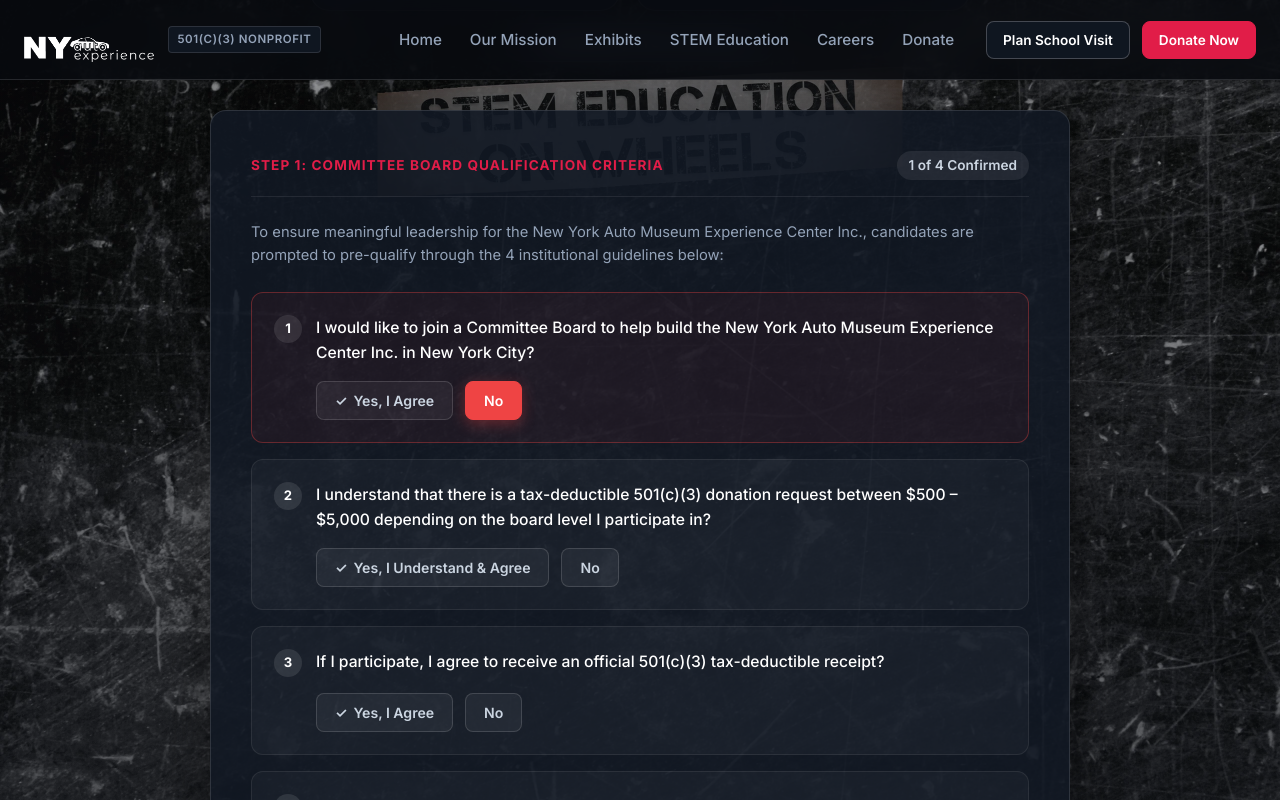
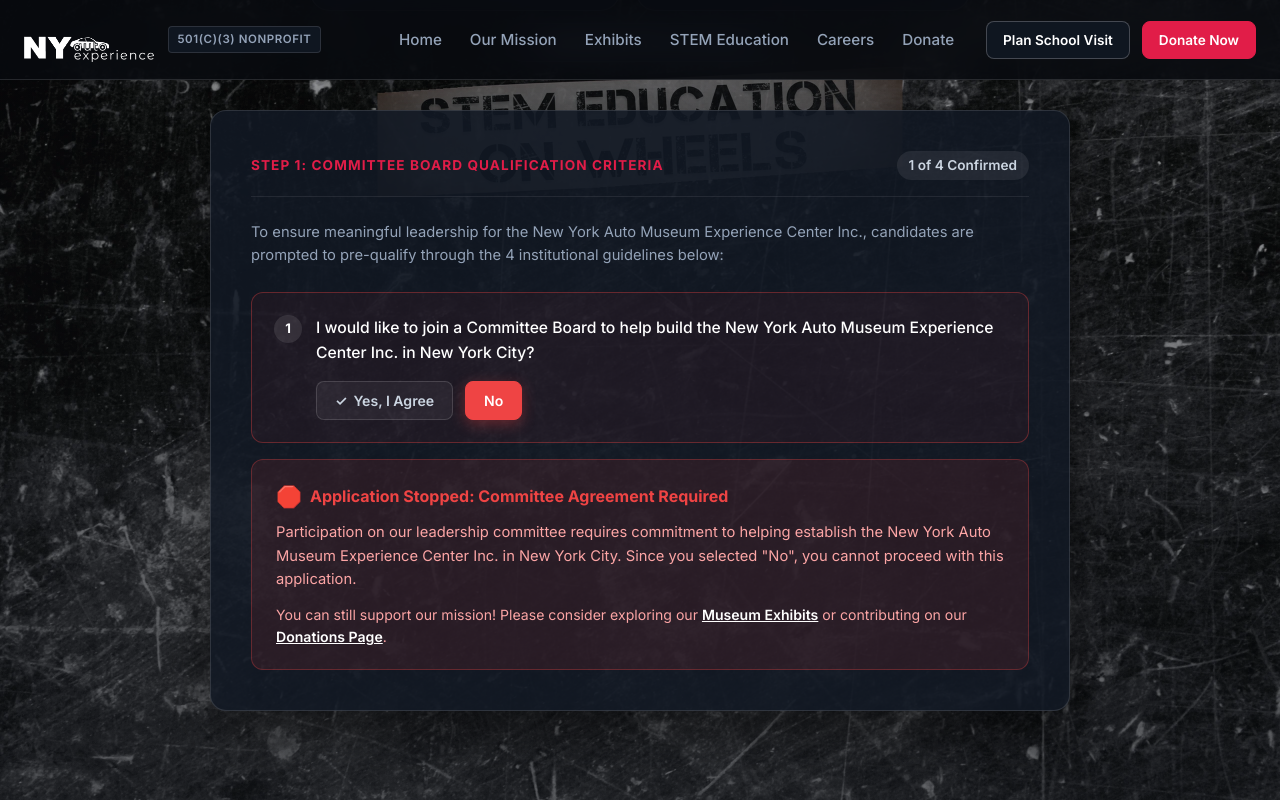
Before and after one commit to itsemranraj-ai/newyorkautoexperience-nextjs, a Next.js app: page /sign-up in a window 1280 px wide. Both pictures are taken after a click on the button "No". Shown: the part 540-1340 px from the top of the page. Built offline with nearby package versions, Linux system fonts and the light colour scheme.

Commit message:
feat(sign-up): stop application flow if user selects No to question 1 or subsequent criteria

```diff
--- a/src/components/SignUpFunnel.tsx
+++ b/src/components/SignUpFunnel.tsx
@@ -29,7 +29,20 @@
   const [errorMessage, setErrorMessage] = useState<string | null>(null);
 
   const handlePrompt = (key: 'q1' | 'q2' | 'q3' | 'q4', value: boolean) => {
-    setPrompts((prev) => ({ ...prev, [key]: value }));
+    setPrompts((prev) => {
+      const next = { ...prev, [key]: value };
+      if (key === 'q1' && value === false) {
+        next.q2 = null;
+        next.q3 = null;
+        next.q4 = null;
+      } else if (key === 'q2' && value === false) {
+        next.q3 = null;
+        next.q4 = null;
+      } else if (key === 'q3' && value === false) {
+        next.q4 = null;
+      }
+      return next;
+    });
   };
 
   const answeredCount = Object.values(prompts).filter((v) => v !== null).length;
@@ -175,8 +188,25 @@
             </div>
           </div>
 
-          {/* Prompt 2 */}
-          <div className={`prompt-card ${prompts.q2 === true ? 'agreed' : prompts.q2 === false ? 'declined' : ''}`}>
+          {/* STOP Notice if Q1 is 'No' */}
+          {prompts.q1 === false && (
+            <div className="ineligible-notice stop-notice" style={{ marginTop: '16px', animation: 'slideUpFade 0.3s ease' }}>
+              <div style={{ display: 'flex', alignItems: 'center', gap: '8px', marginBottom: '8px' }}>
+                <span style={{ fontSize: '1.3rem' }}>🛑</span>
+                <strong style={{ color: '#EF4444', fontSize: '1rem' }}>Application Stopped: Committee Agreement Required</strong>
+              </div>
+              <p style={{ margin: 0, lineHeight: 1.6 }}>
+                Participation on our leadership committee requires commitment to helping establish the New York Auto Museum Experience Center Inc. in New York City. Since you selected &quot;No&quot;, you cannot proceed with this application.
+              </p>
+              <p style={{ marginTop: '12px', marginBottom: 0, fontSize: '0.88rem' }}>
+                You can still support our mission! Please consider exploring our <Link href="/exhibits">Museum Exhibits</Link> or contributing on our <Link href="/donate">Donations Page</Link>.
+              </p>
+            </div>
+          )}
+
+          {/* Prompt 2 (Only accessible if Q1 is 'Yes') */}
+          {prompts.q1 === true && (
+            <div className={`prompt-card ${prompts.q2 === true ? 'agreed' : prompts.q2 === false ? 'declined' : ''}`} style={{ animation: 'slideUpFade 0.35s ease' }}>
               <div className="prompt-text-group">
                 <div className="prompt-number-badge">{prompts.q2 === true ? '✓' : '2'}</div>
                 <p className="prompt-question">
@@ -200,9 +230,27 @@
                 </button>
               </div>
             </div>
+          )}
 
-          {/* Prompt 3 */}
-          <div className={`prompt-card ${prompts.q3 === true ? 'agreed' : prompts.q3 === false ? 'declined' : ''}`}>
+          {/* STOP Notice if Q2 is 'No' */}
+          {prompts.q1 === true && prompts.q2 === false && (
+            <div className="ineligible-notice stop-notice" style={{ marginTop: '16px', animation: 'slideUpFade 0.3s ease' }}>
+              <div style={{ display: 'flex', alignItems: 'center', gap: '8px', marginBottom: '8px' }}>
+                <span style={{ fontSize: '1.3rem' }}>🛑</span>
+                <strong style={{ color: '#EF4444', fontSize: '1rem' }}>Application Stopped: Donation Commitment Required</strong>
+              </div>
+              <p style={{ margin: 0, lineHeight: 1.6 }}>
+                Committee Board leadership requires agreement to the $500 – $5,000 tax-deductible 501(c)(3) contribution request. Since you selected &quot;No&quot;, you cannot proceed further with this application.
+              </p>
+              <p style={{ marginTop: '12px', marginBottom: 0, fontSize: '0.88rem' }}>
+                If you prefer general contributions of any amount without board governance obligations, please visit our <Link href="/donate">General Donations Page</Link>.
+              </p>
+            </div>
+          )}
+
+          {/* Prompt 3 (Only accessible if Q1 & Q2 are 'Yes') */}
+          {prompts.q1 === true && prompts.q2 === true && (
+            <div className={`prompt-card ${prompts.q3 === true ? 'agreed' : prompts.q3 === false ? 'declined' : ''}`} style={{ animation: 'slideUpFade 0.35s ease' }}>
               <div className="prompt-text-group">
                 <div className="prompt-number-badge">{prompts.q3 === true ? '✓' : '3'}</div>
                 <p className="prompt-question">
@@ -226,9 +274,24 @@
                 </button>
               </div>
             </div>
+          )}
 
-          {/* Prompt 4 */}
-          <div className={`prompt-card ${prompts.q4 === true ? 'agreed' : prompts.q4 === false ? 'declined' : ''}`}>
+          {/* STOP Notice if Q3 is 'No' */}
+          {prompts.q1 === true && prompts.q2 === true && prompts.q3 === false && (
+            <div className="ineligible-notice stop-notice" style={{ marginTop: '16px', animation: 'slideUpFade 0.3s ease' }}>
+              <div style={{ display: 'flex', alignItems: 'center', gap: '8px', marginBottom: '8px' }}>
+                <span style={{ fontSize: '1.3rem' }}>🛑</span>
+                <strong style={{ color: '#EF4444', fontSize: '1rem' }}>Application Stopped: Receipt Agreement Required</strong>
+              </div>
+              <p style={{ margin: 0, lineHeight: 1.6 }}>
+                All committee board contributions are legally recorded with official 501(c)(3) tax receipts under IRS guidelines.
+              </p>
+            </div>
+          )}
+
+          {/* Prompt 4 (Only accessible if Q1, Q2 & Q3 are 'Yes') */}
+          {prompts.q1 === true && prompts.q2 === true && prompts.q3 === true && (
+            <div className={`prompt-card ${prompts.q4 === true ? 'agreed' : prompts.q4 === false ? 'declined' : ''}`} style={{ animation: 'slideUpFade 0.35s ease' }}>
               <div className="prompt-text-group">
                 <div className="prompt-number-badge">{prompts.q4 === true ? '✓' : '4'}</div>
                 <p className="prompt-question">
@@ -252,11 +315,18 @@
                 </button>
               </div>
             </div>
+          )}
 
-          {/* Ineligible Message if any 'No' is selected */}
-          {hasDeclined && (
-            <div className="ineligible-notice">
-              <strong>Notice on Board Participation:</strong> Appointment to our leadership committees requires agreement with all 4 governance criteria. If you prefer to support our mission as a general supporter or public patron, please visit our <Link href="/donate">Donations Page</Link> or discover our educational programs on the <Link href="/#stem-portal">STEM Portal</Link>.
+          {/* STOP Notice if Q4 is 'No' */}
+          {prompts.q1 === true && prompts.q2 === true && prompts.q3 === true && prompts.q4 === false && (
+            <div className="ineligible-notice stop-notice" style={{ marginTop: '16px', animation: 'slideUpFade 0.3s ease' }}>
+              <div style={{ display: 'flex', alignItems: 'center', gap: '8px', marginBottom: '8px' }}>
+                <span style={{ fontSize: '1.3rem' }}>🛑</span>
+                <strong style={{ color: '#EF4444', fontSize: '1rem' }}>Application Stopped: Bio Required</strong>
+              </div>
+              <p style={{ margin: 0, lineHeight: 1.6 }}>
+                Selected Committee Board members are publicly recognized on the museum website and need to provide a 2-paragraph professional bio.
+              </p>
             </div>
           )}
 
```
Lines whose indentation alone changed are shown as unchanged.
